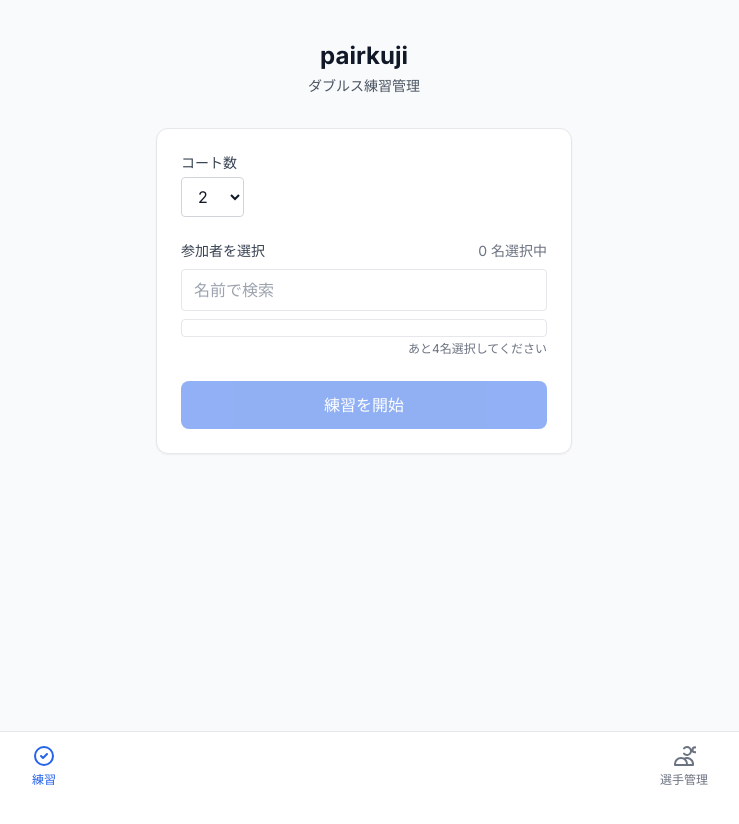
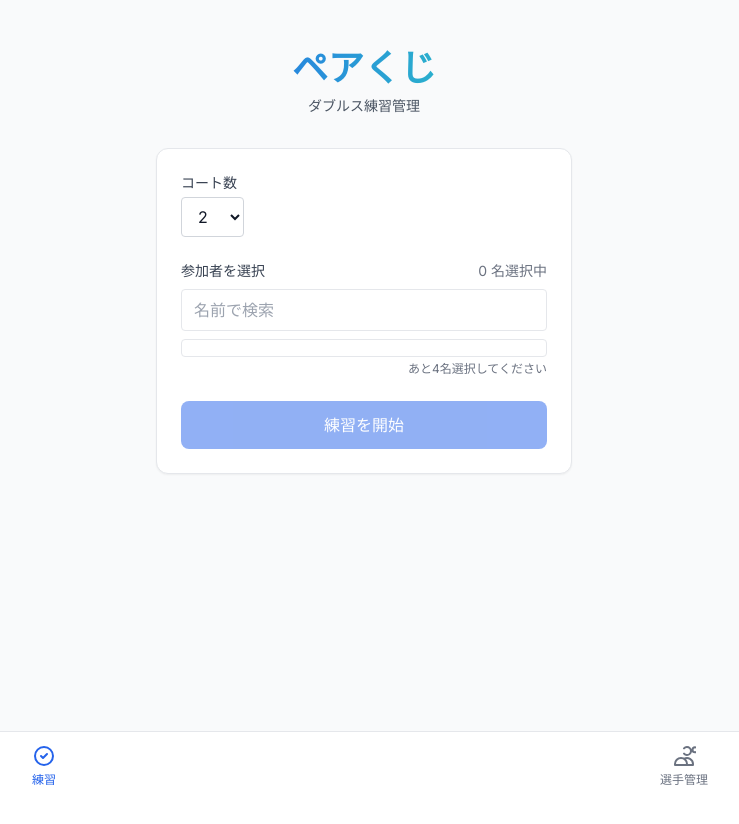
Before and after one commit to KM0912/pairkuji, a Next.js app: page /practice in a window 1280 px wide. Shown: the top 824 px of the page, without its empty margins (276-1015 px from the left). Built offline with nearby package versions, Linux system fonts and the light colour scheme.

Commit message:
アプリのタイトルを「ペアくじ」に変更

```diff
--- a/src/app/layout.tsx
+++ b/src/app/layout.tsx
@@ -6,7 +6,7 @@ import { BottomNavigation } from '../components/BottomNavigation';
 const inter = Inter({ subsets: ['latin'] });
 
 export const metadata: Metadata = {
-  title: 'pairkuji - ダブルス練習試合管理',
+  title: 'ペアくじ - ダブルス練習試合管理',
   description: 'ダブルス練習試合の組み合わせ管理PWA',
 };
 
--- a/src/app/practice/page.tsx
+++ b/src/app/practice/page.tsx
@@ -123,8 +123,8 @@ export default function PracticePage() {
     <main className="bg-gray-50 min-h-screen">
       <div className="max-w-md mx-auto px-4 py-6">
         {/* Header */}
-        <div className="text-center mb-8 pt-4">
-          <h1 className="text-2xl font-bold mb-1">pairkuji</h1>
+        <div className="text-center mb-8 pt-6">
+          <h1 className="text-4xl font-extrabold mb-2 bg-gradient-to-r from-blue-600 to-teal-400 bg-clip-text text-transparent">ペアくじ</h1>
           <p className="text-gray-600 text-sm">ダブルス練習管理</p>
           {settings && (
             <div className="mt-4">
```
